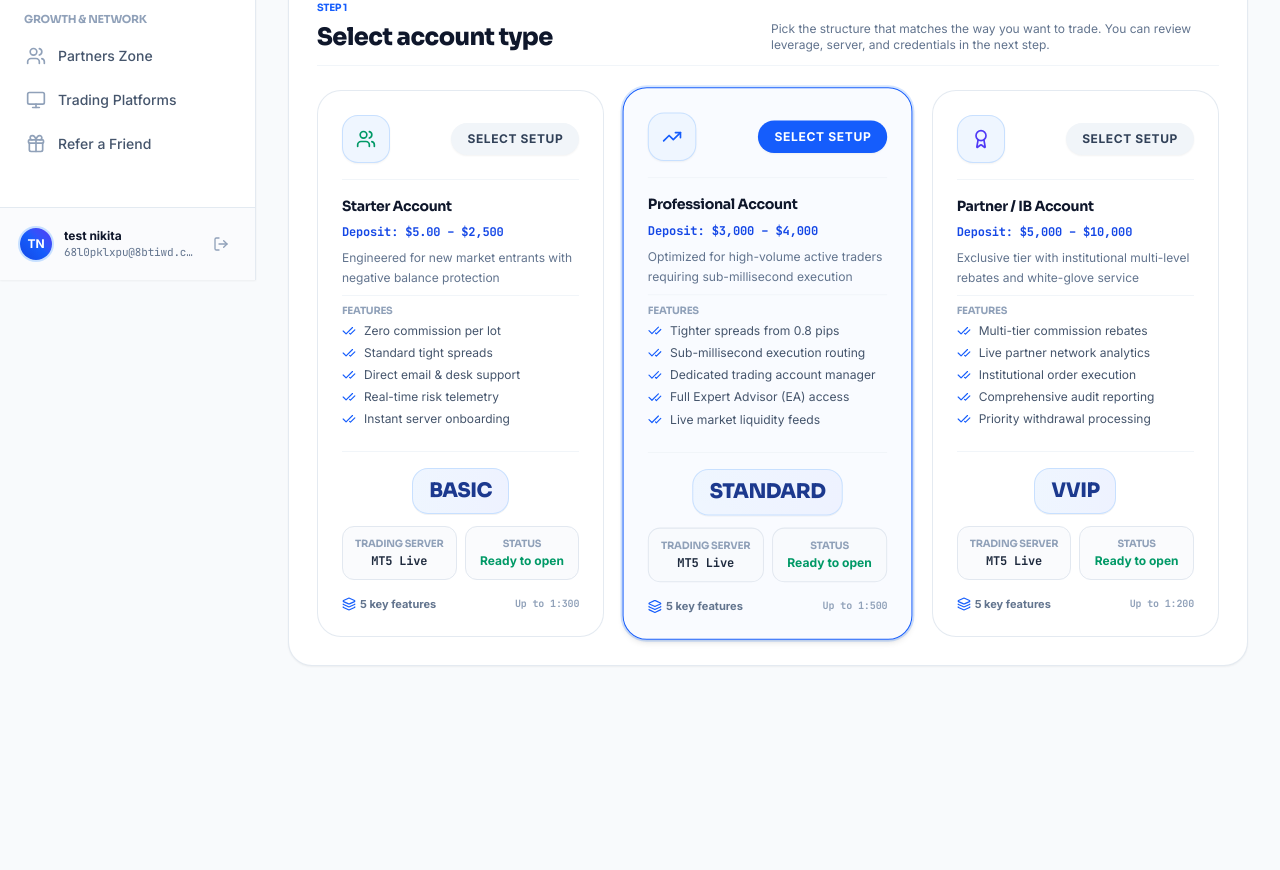
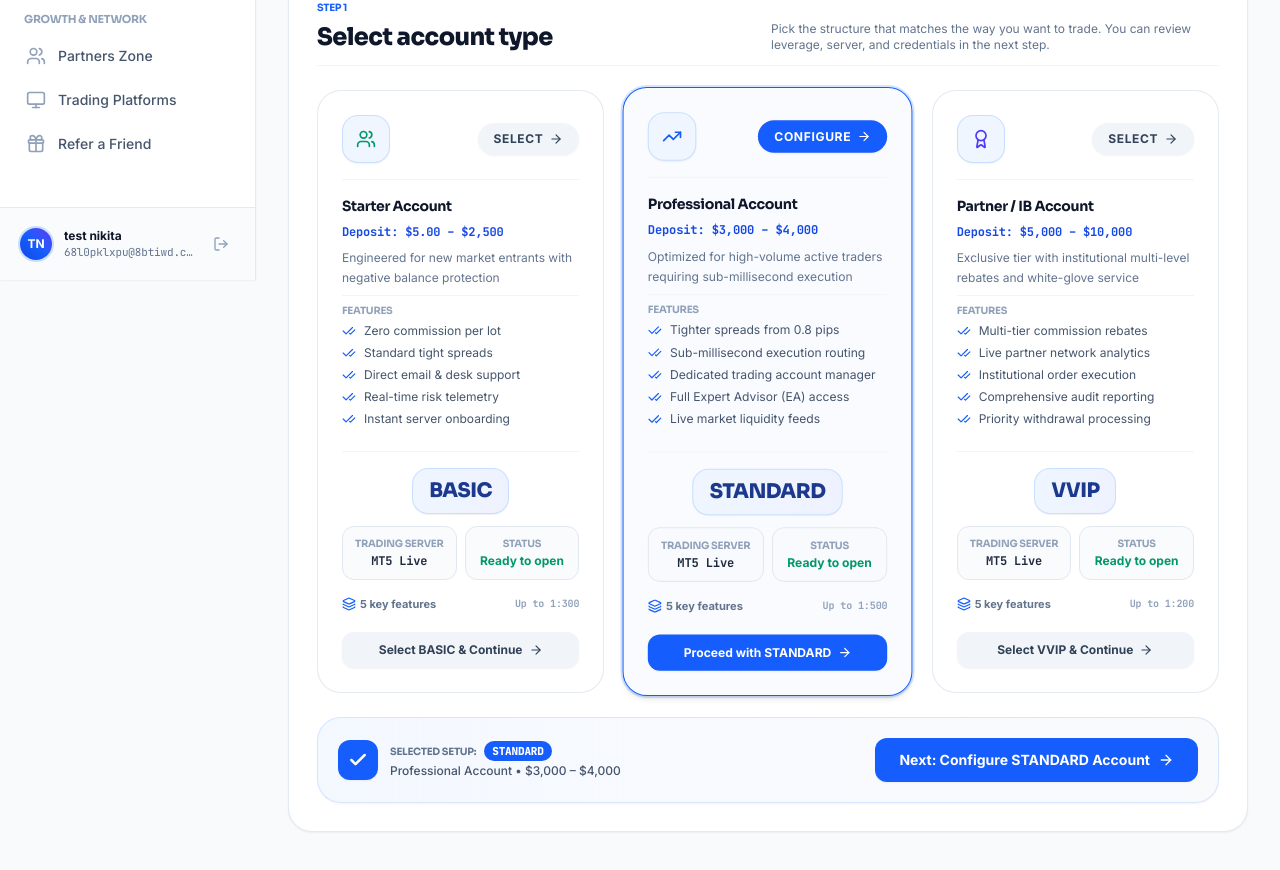
Before and after one commit to KunalBose2772/crm, a Next.js app: page /client/open-account in a window 1280 px wide. Shown: the part 520-1390 px from the top of the page. Before the commit the page ends 1266 px from the top, so only its background shows below. Built offline with nearby package versions, Linux system fonts and the light colour scheme.

Commit message:
fix(client/open-account): add next navigation button and advance to step 2 on card select

```diff
--- a/src/app/client/open-account/page.tsx
+++ b/src/app/client/open-account/page.tsx
@@ -236,7 +236,7 @@ export default function ClientOpenAccountPage() {
                 return (
                   <div
                     key={acc.id}
-                    onClick={() => setSelectedAccount(acc.id)}
+                    onClick={() => handleSelectAccount(acc.id)}
                     className={clsx(
                       'rounded-2xl sm:rounded-3xl border p-5 sm:p-6 transition-all duration-300 flex flex-col justify-between relative cursor-pointer group select-none',
                       isSelected
@@ -258,13 +258,14 @@ export default function ClientOpenAccountPage() {
                             handleSelectAccount(acc.id);
                           }}
                           className={clsx(
-                            'px-4 py-2 rounded-full text-xs font-bold uppercase tracking-wider transition-all shadow-xs cursor-pointer',
+                            'px-3.5 py-1.5 sm:px-4 sm:py-2 rounded-full text-xs font-bold uppercase tracking-wider transition-all shadow-xs cursor-pointer flex items-center gap-1.5',
                             isSelected
-                              ? 'bg-blue-600 text-white hover:bg-blue-700'
-                              : 'bg-slate-100 text-slate-700 hover:bg-blue-50 hover:text-blue-700'
+                              ? 'bg-blue-600 text-white hover:bg-blue-700 shadow-sm'
+                              : 'bg-slate-100 text-slate-700 hover:bg-blue-600 hover:text-white'
                           )}
                         >
-                          Select setup
+                          <span>{isSelected ? 'Configure' : 'Select'}</span>
+                          <ArrowRight className="w-3.5 h-3.5" />
                         </button>
                       </div>
 
@@ -327,10 +328,56 @@ export default function ClientOpenAccountPage() {
                           {acc.leverageOptions}
                         </span>
                       </div>
+
+                      {/* Prominent Card Action Button */}
+                      <div className="pt-2">
+                        <div
+                          className={clsx(
+                            "w-full py-2.5 px-3 rounded-xl text-xs font-bold transition-all flex items-center justify-center gap-1.5 shadow-xs",
+                            isSelected
+                              ? "bg-blue-600 text-white group-hover:bg-blue-700"
+                              : "bg-slate-100 text-slate-700 group-hover:bg-blue-50 group-hover:text-blue-700"
+                          )}
+                        >
+                          <span>{isSelected ? `Proceed with ${acc.name}` : `Select ${acc.name} & Continue`}</span>
+                          <ArrowRight className="w-3.5 h-3.5" />
+                        </div>
+                      </div>
                     </div>
                   </div>
                 );
               })}
+            </div>
+
+            {/* Bottom Next Navigation Bar */}
+            <div className="flex flex-col sm:flex-row items-center justify-between gap-4 p-4 sm:p-5 rounded-2xl sm:rounded-3xl border border-blue-200/60 bg-gradient-to-r from-blue-50/70 via-indigo-50/40 to-slate-50 shadow-xs">
+              <div className="flex items-center gap-3 text-left w-full sm:w-auto">
+                <div className="w-10 h-10 rounded-xl bg-blue-600 text-white flex items-center justify-center font-bold shadow-xs shrink-0">
+                  <Check className="w-5 h-5 stroke-[3]" />
+                </div>
+                <div>
+                  <div className="flex items-center gap-2">
+                    <span className="text-[10px] font-bold uppercase tracking-wider text-slate-500 font-heading">
+                      Selected Setup:
+                    </span>
+                    <span className="px-2 py-0.5 rounded-full bg-blue-600 text-white text-[11px] font-extrabold font-mono tracking-wide">
+                      {selectedAccount}
+                    </span>
+                  </div>
+                  <p className="text-xs text-slate-600 font-medium mt-0.5">
+                    {accountTypes.find(a => a.id === selectedAccount)?.tag} • {accountTypes.find(a => a.id === selectedAccount)?.deposit}
+                  </p>
+                </div>
+              </div>
+
+              <button
+                type="button"
+                onClick={() => setStep(2)}
+                className="w-full sm:w-auto px-6 py-3 rounded-xl bg-blue-600 hover:bg-blue-700 active:bg-blue-800 text-white font-bold text-xs sm:text-sm shadow-xs hover:shadow transition-all flex items-center justify-center gap-2 cursor-pointer active:scale-95 group"
+              >
+                <span>Next: Configure {selectedAccount} Account</span>
+                <ArrowRight className="w-4 h-4 group-hover:translate-x-1 transition-transform" />
+              </button>
             </div>
           </div>
         </div>
```
